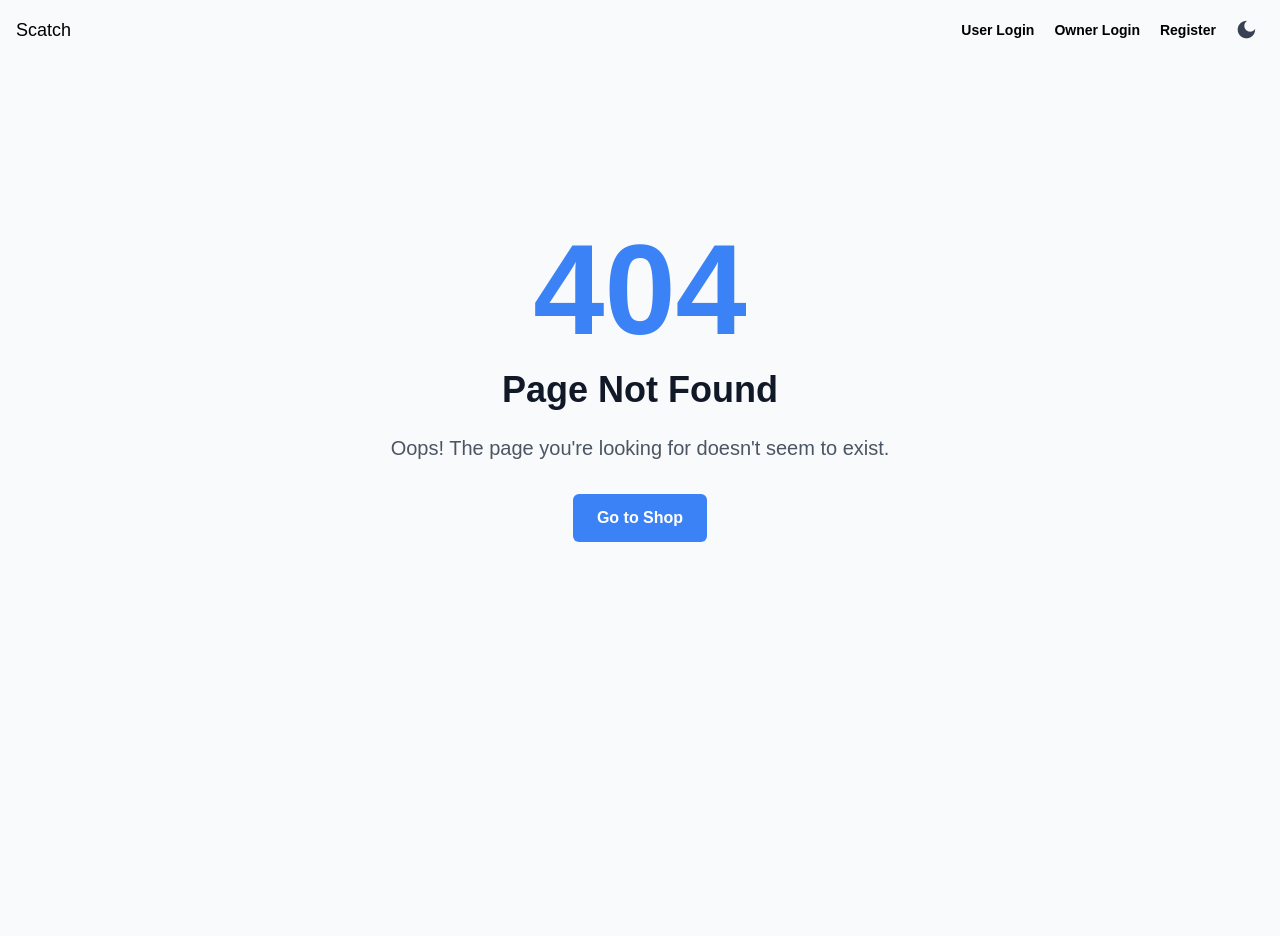
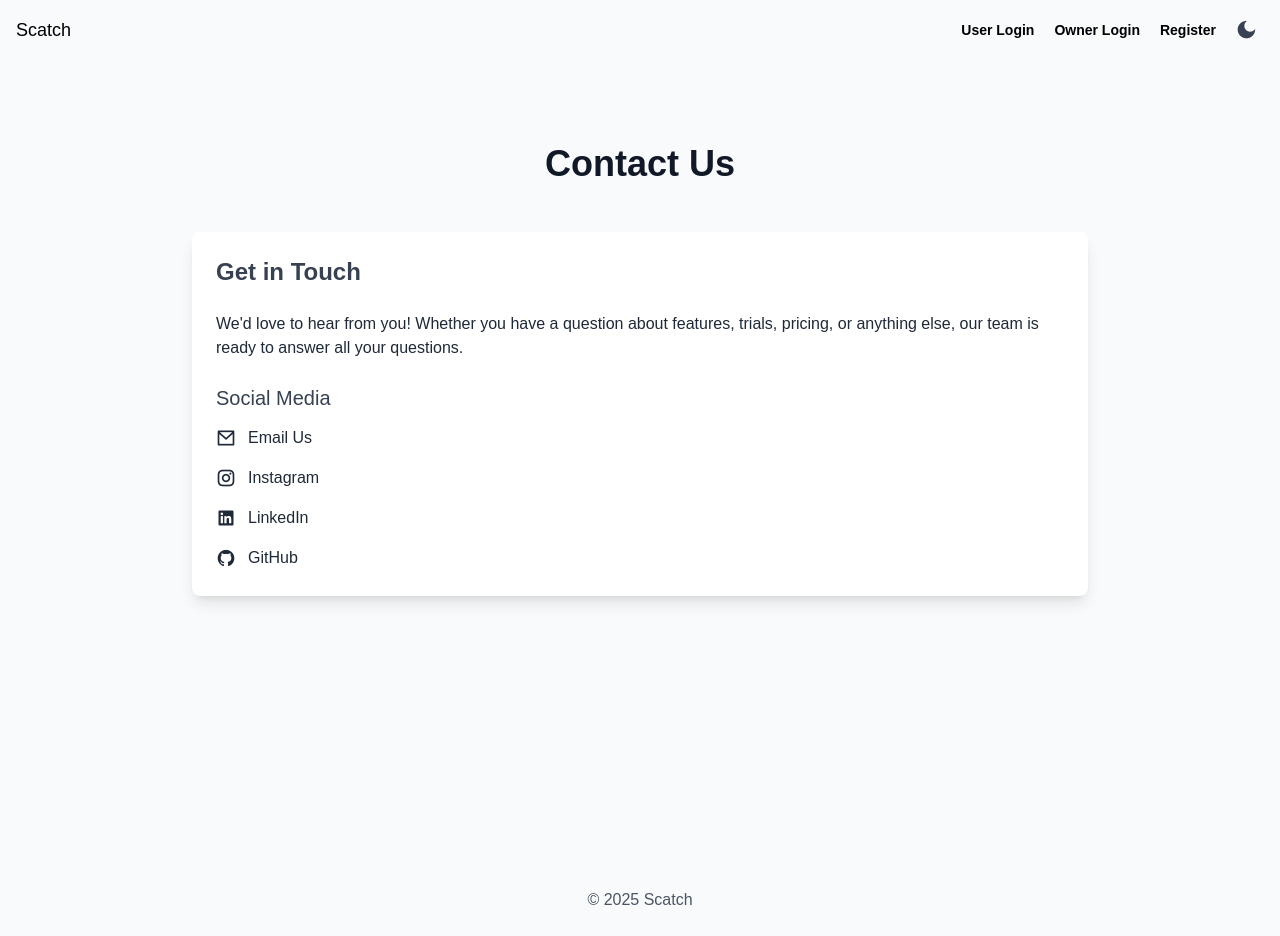
Before and after one commit to PrashantTarbundiya/SCATCH, a React (Vite) app in the folder Frontend/: page /contact in a window 1280 px wide. Before the commit this address had no page. Before the commit the page ends 800 px from the top, so only its background shows below. Built offline with nearby package versions, Linux system fonts and the light colour scheme.

Commit message:
Contact and Footer page added

```diff
--- a/Frontend/src/App.jsx
+++ b/Frontend/src/App.jsx
@@ -11,10 +11,11 @@
 import NotFoundPage from './pages/NotFoundPage'; // Import NotFoundPage
 import ProfilePage from './pages/Profile'; // Import ProfilePage
 import EditProfilePage from './pages/EditProfile'; // Import EditProfilePage
+import ContactPage from './pages/ContactPage'; // Import ContactPage
 import OwnerProtectedRoute from './components/OwnerProtectedRoute'; // Import OwnerProtectedRoute
 
 import Header from './components/Header';
-// import Footer from './components/Footer';
+import Footer from './components/Footer'; // Import Footer
 
 function App() {
   return (
@@ -30,6 +31,7 @@
           <Route path="/owner-login" element={<OwnerLoginPage />} />
           <Route path="/profile" element={<ProfilePage />} />
           <Route path="/profile/edit" element={<EditProfilePage />} />
+          <Route path="/contact" element={<ContactPage />} />
 
           {/* Protected Owner Routes */}
           <Route element={<OwnerProtectedRoute />}>
@@ -42,7 +44,7 @@
           <Route path="*" element={<NotFoundPage />} />
         </Routes>
       </main>
-      {/* <Footer /> */}
+      <Footer />
     </BrowserRouter>
   );
 }
--- a/Frontend/src/components/Footer.jsx
+++ b/Frontend/src/components/Footer.jsx
@@ -0,0 +1,15 @@
+import React from 'react';
+
+const Footer = () => {
+  const currentYear = new Date().getFullYear();
+
+  return (
+    <footer className="m-b-2 bg-gray-50 dark:bg-gray-900 text-gray-600 dark:text-gray-400 py-6 text-center">
+      <div className="container mx-auto">
+        <p>&copy; {currentYear} Scatch</p>
+      </div>
+    </footer>
+  );
+};
+
+export default Footer;
--- a/Frontend/src/components/Header.jsx
+++ b/Frontend/src/components/Header.jsx
@@ -357,10 +357,12 @@
     desktopNavLinks.push({ name: "Shop", link: "/shop" });
     desktopNavLinks.push({ name: "Cart", link: "/cart" });
     desktopNavLinks.push({ name: "Profile", link: "/profile" });
+    desktopNavLinks.push({ name: "Contact", link: "/contact" }); // Added Contact link for desktop
     // mobileNavLinks.push({ name: `Hi, ${currentUser.fullname || currentUser.email}!`, link: "#" });
     mobileNavLinks.push({ name: "Shop", link: "/shop" });
     mobileNavLinks.push({ name: "Cart", link: "/cart" });
     mobileNavLinks.push({ name: "Profile", link: "/profile" });
+    mobileNavLinks.push({ name: "Contact", link: "/contact" }); // Added Contact link for mobile
   } else {
     // No specific nav links for logged-out users, buttons will handle login/register
   }
--- /dev/null
+++ b/Frontend/src/pages/ContactPage.jsx
@@ -0,0 +1,60 @@
+import React, { useState } from 'react';
+import { useTheme } from '../context/ThemeContext'; // Assuming you might want to use theme context
+
+const ContactPage = () => {
+  const { theme } = useTheme();
+  // Placeholder social links - replace with your actual URLs
+  const socialLinks = {
+    email: 'mailto:scatchotp@gmail.com',
+    instagram: 'https://www.instagram.com/prashanttarbundiya/',
+    linkedin: 'https://www.linkedin.com/in/prashant-tarbundiya/',
+    github: 'https://github.com/PrashantTarbundiya',
+  };
+
+  return (
+    <div className={`min-h-screen ${theme === 'dark' ? 'bg-gray-900 text-gray-200' : 'bg-gray-50 text-gray-800'} transition-colors duration-300 py-12 pt-24 md:pt-28 px-4 md:px-6 lg:px-8`}>
+      <div className="max-w-4xl mx-auto">
+        <h1 className={`text-4xl font-bold text-center mb-12 ${theme === 'dark' ? 'text-white' : 'text-gray-900'}`}>
+          Contact Us
+        </h1>
+
+        {/* Contact Information Section */}
+        <section className={`mb-12 p-6 rounded-lg shadow-lg ${theme === 'dark' ? 'bg-gray-800' : 'bg-white'}`}>
+          <h2 className={`text-2xl font-semibold mb-6 ${theme === 'dark' ? 'text-gray-100' : 'text-gray-700'}`}>Get in Touch</h2>
+          <p className="mb-6">
+            We'd love to hear from you! Whether you have a question about features, trials, pricing, or anything else, our team is ready to answer all your questions.
+          </p>
+          <div className="grid grid-cols-1 md:grid-cols-2 gap-8">
+            <div>
+              <h3 className={`text-xl font-medium mb-3 ${theme === 'dark' ? 'text-gray-200' : 'text-gray-700'}`}>Social Media</h3>
+              <ul className="space-y-3">
+                <li>
+                  <a href={socialLinks.email} className={`hover:text-blue-500 dark:hover:text-blue-400 flex items-center`} target="_blank" rel="noopener noreferrer">
+                    <i className="ri-mail-line mr-3 text-xl"></i> Email Us
+                  </a>
+                </li>
+                <li>
+                  <a href={socialLinks.instagram} className={`hover:text-pink-500 dark:hover:text-pink-400 flex items-center`} target="_blank" rel="noopener noreferrer">
+                    <i className="ri-instagram-line mr-3 text-xl"></i> Instagram
+                  </a>
+                </li>
+                <li>
+                  <a href={socialLinks.linkedin} className={`hover:text-blue-600 dark:hover:text-blue-500 flex items-center`} target="_blank" rel="noopener noreferrer">
+                    <i className="ri-linkedin-box-fill mr-3 text-xl"></i> LinkedIn
+                  </a>
+                </li>
+                <li>
+                  <a href={socialLinks.github} className={`hover:text-gray-500 dark:hover:text-gray-400 flex items-center`} target="_blank" rel="noopener noreferrer">
+                    <i className="ri-github-fill mr-3 text-xl"></i> GitHub
+                  </a>
+                </li>
+              </ul>
+            </div>
+          </div>
+        </section>
+      </div>
+    </div>
+  );
+};
+
+export default ContactPage;
```
